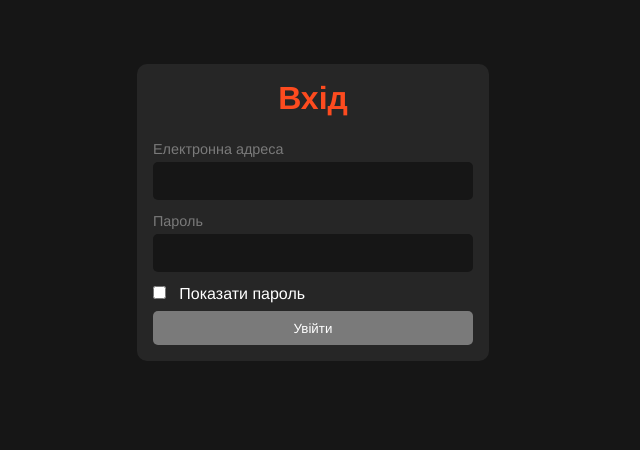
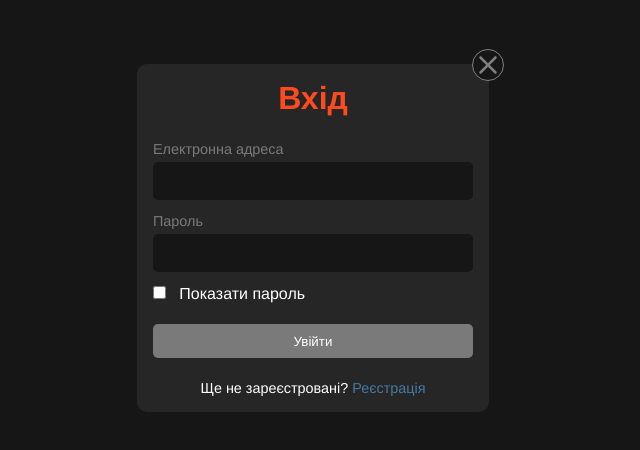
Before and after one commit to maria-mun/library-app, a React (Vite) app in the folder client/: page /login in a window 1280 px wide. Shown: the top 450 px of the page, without its empty margins (327-967 px from the left). Built offline with nearby package versions, Linux system fonts and the light colour scheme; no server answers.

Commit message:
Add close button in Login and Register forms; add link to /register in Login form and vice versa.

```diff
--- /dev/null
+++ b/client/src/components/Icons/XIcon.tsx
@@ -0,0 +1,30 @@
+function XIcon({ size = 24 }: { size?: number }) {
+  return (
+    <svg
+      width={size}
+      height={size}
+      viewBox="0 0 24 24"
+      fill="currentColor"
+      xmlns="http://www.w3.org/2000/svg"
+      stroke="currentColor"
+      strokeWidth="0.00024000000000000003"
+    >
+      <g id="SVGRepo_bgCarrier" strokeWidth="0"></g>
+      <g
+        id="SVGRepo_tracerCarrier"
+        strokeLinecap="round"
+        strokeLinejoin="round"
+      ></g>
+      <g id="SVGRepo_iconCarrier">
+        <path
+          fillRule="evenodd"
+          clipRule="evenodd"
+          d="M5.29289 5.29289C5.68342 4.90237 6.31658 4.90237 6.70711 5.29289L12 10.5858L17.2929 5.29289C17.6834 4.90237 18.3166 4.90237 18.7071 5.29289C19.0976 5.68342 19.0976 6.31658 18.7071 6.70711L13.4142 12L18.7071 17.2929C19.0976 17.6834 19.0976 18.3166 18.7071 18.7071C18.3166 19.0976 17.6834 19.0976 17.2929 18.7071L12 13.4142L6.70711 18.7071C6.31658 19.0976 5.68342 19.0976 5.29289 18.7071C4.90237 18.3166 4.90237 17.6834 5.29289 17.2929L10.5858 12L5.29289 6.70711C4.90237 6.31658 4.90237 5.68342 5.29289 5.29289Z"
+          fill="currentColor"
+        ></path>
+      </g>
+    </svg>
+  );
+}
+
+export default XIcon;
--- a/client/src/pages/LoginForm/LoginForm.tsx
+++ b/client/src/pages/LoginForm/LoginForm.tsx
@@ -1,9 +1,10 @@
 import { useState } from 'react';
-import { useNavigate } from 'react-router-dom';
+import { useNavigate, Link } from 'react-router-dom';
 import { signInWithEmailAndPassword } from 'firebase/auth';
 import { auth } from '../../firebase/firebaseConfig';
 import Input from '../../components/Input/Input';
 import styles from './login-form.module.css';
+import XIcon from '../../components/Icons/XIcon';
 
 const LoginForm = () => {
   const [loading, setLoading] = useState(false);
@@ -92,8 +93,10 @@ const LoginForm = () => {
 
   return (
     <form className={styles.form}>
+      <button className={styles['close-btn']} onClick={() => navigate('/')}>
+        <XIcon size={30} />
+      </button>
       <h2 className={styles.title}>Вхід</h2>
-
       <Input
         name="email"
         type="text"
@@ -120,7 +123,6 @@ const LoginForm = () => {
         isFocused={password.isFocused}
         errorMsg="Пароль не вірний"
       />
-
       <label htmlFor="showPassword">
         <input
           type="checkbox"
@@ -134,7 +136,6 @@ const LoginForm = () => {
         />
         Показати пароль
       </label>
-
       {error && <div className={styles.error}>{error}</div>}
       <button
         className={styles.btn}
@@ -143,6 +144,12 @@ const LoginForm = () => {
       >
         {loading ? <span className={styles.spinner}></span> : 'Увійти'}
       </button>
+      <p className={styles.text}>
+        Ще не зареєстровані?{' '}
+        <Link to="/register" className={styles.link}>
+          Реєстрація
+        </Link>
+      </p>
     </form>
   );
 };
--- a/client/src/pages/LoginForm/login-form.module.css
+++ b/client/src/pages/LoginForm/login-form.module.css
@@ -1,4 +1,5 @@
 .form {
+  position: relative;
   margin: 4rem auto 6rem;
   display: flex;
   flex-direction: column;
@@ -16,9 +17,28 @@
   text-align: center;
   margin-bottom: 0.5em;
 }
+
+.close-btn {
+  position: absolute;
+  top: -15px;
+  right: -15px;
+  display: flex;
+  align-items: center;
+  justify-content: center;
+  background: var(--bg2);
+  border: 1px solid grey;
+  cursor: pointer;
+  color: grey;
+  border-radius: 50%;
+}
+
+.close-btn:hover {
+  color: var(--accent2);
+}
+
 .btn {
   background: rgb(187, 67, 44);
-
+  margin: 1em 0;
   border: none;
   border-radius: var(--border-radius);
   color: rgb(255, 255, 255);
@@ -141,3 +161,18 @@
 .checkbox {
   margin-right: 1em;
 }
+
+.text {
+  font-size: 0.9rem;
+  color: var(--accent1);
+  text-align: center;
+}
+
+.link {
+  color: rgb(69, 122, 162);
+  text-decoration: none;
+}
+
+.link:hover {
+  text-decoration: underline;
+}
--- a/client/src/pages/RegisterForm/RegisterForm.tsx
+++ b/client/src/pages/RegisterForm/RegisterForm.tsx
@@ -1,8 +1,9 @@
 import { useState } from 'react';
-import { useNavigate } from 'react-router-dom';
+import { useNavigate, Link } from 'react-router-dom';
 import { registerUser } from '../../firebase/auth';
 import styles from './register-form.module.css';
 import Input from '../../components/Input/Input';
+import XIcon from '../../components/Icons/XIcon';
 
 const RegisterForm = () => {
   const [displayName, setDisplayName] = useState({
@@ -128,7 +129,12 @@ const RegisterForm = () => {
 
   return (
     <form className={styles.form}>
+      <button className={styles['close-btn']} onClick={() => navigate('/')}>
+        <XIcon size={30} />
+      </button>
+
       <h1 className={styles.title}>Реєстрація</h1>
+
       <Input
         name="displayName"
         type="text"
@@ -191,12 +197,18 @@ const RegisterForm = () => {
         Показати пароль
       </label>
       <button
-        className={styles.btn}
+        className={styles['submit-btn']}
         onClick={handleSubmit}
         disabled={!formIsValid || loading}
       >
         {loading ? <span className={styles.spinner}></span> : 'Зареєструватися'}
       </button>
+      <p className={styles.text}>
+        Вже маєте акаунт?{' '}
+        <Link to="/login" className={styles.link}>
+          Увійти
+        </Link>
+      </p>
     </form>
   );
 };
--- a/client/src/pages/RegisterForm/register-form.module.css
+++ b/client/src/pages/RegisterForm/register-form.module.css
@@ -1,4 +1,5 @@
 .form {
+  position: relative;
   margin: 4rem auto 6rem;
   display: flex;
   flex-direction: column;
@@ -17,9 +18,27 @@
   margin-bottom: 0.5em;
 }
 
-.btn {
+.close-btn {
+  position: absolute;
+  top: -15px;
+  right: -15px;
+  display: flex;
+  align-items: center;
+  justify-content: center;
+  background: var(--bg2);
+  border: 1px solid grey;
+  cursor: pointer;
+  color: grey;
+  border-radius: 50%;
+}
+
+.close-btn:hover {
+  color: var(--accent2);
+}
+
+.submit-btn {
   background: rgb(187, 67, 44);
-
+  margin: 1em 0;
   border: none;
   border-radius: var(--border-radius);
   color: rgb(255, 255, 255);
@@ -28,13 +47,13 @@
   transition: all 0.2s ease;
 }
 
-.btn:hover {
+.submit-btn:hover {
   background-color: rgb(219, 89, 28);
   cursor: pointer;
 }
 
-.btn:disabled,
-.btn:disabled:hover {
+.submit-btn:disabled,
+.submit-btn:disabled:hover {
   background-color: var(--neutral);
 
   color: white;
@@ -73,3 +92,18 @@
 .checkbox {
   margin-right: 1em;
 }
+
+.text {
+  font-size: 0.9rem;
+  color: var(--accent1);
+  text-align: center;
+}
+
+.link {
+  color: rgb(69, 122, 162);
+  text-decoration: none;
+}
+
+.link:hover {
+  text-decoration: underline;
+}
```
